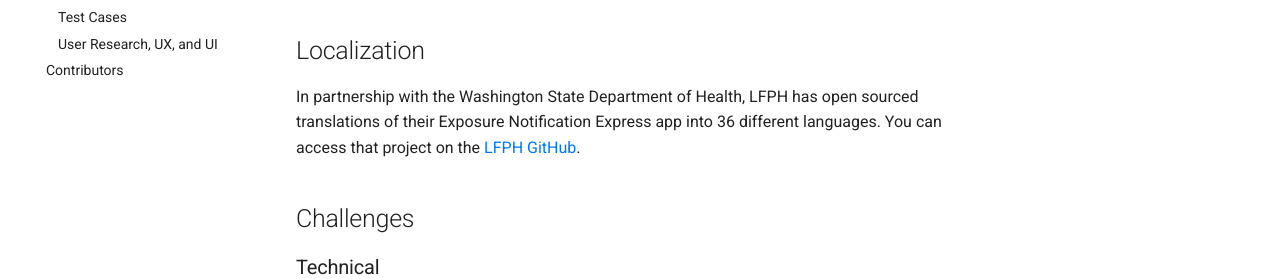
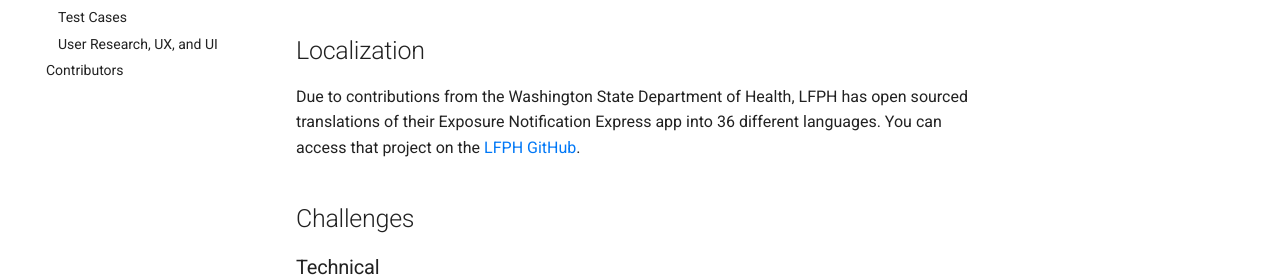
Before and after one commit to lfph/implementers-forum, an MkDocs documentation site: the page built from docs/equity-and-inclusion.md, in a window 1280 px wide and 900 px high. Shown: the part 382-661 px from the top of the window. Built offline with MkDocs 1.6.1 and Material for MkDocs 9.7.7, drawn with Linux system fonts in a browser that asks for light colours; comment, search, counter and statistics services are not loaded.

Commit message:
add translations

```diff
--- a/docs/equity-and-inclusion.md
+++ b/docs/equity-and-inclusion.md
@@ -6,7 +6,7 @@ Who is defined as underserved will vary from one country or jurisdiction to the
 
 ## Localization
 
-In partnership with the Washington State Department of Health, LFPH has open sourced translations of their Exposure Notification Express app into 36 different languages. You can access that project on the [LFPH GitHub](https://github.com/lfph/enx-translations).
+Due to contributions from the Washington State Department of Health, LFPH has open sourced translations of their Exposure Notification Express app into 36 different languages. You can access that project on the [LFPH GitHub](https://github.com/lfph/enx-translations).
 
 ## Challenges
 
```
Also changed, not shown: docs/verification-codes.md (+2 -0 lines).
